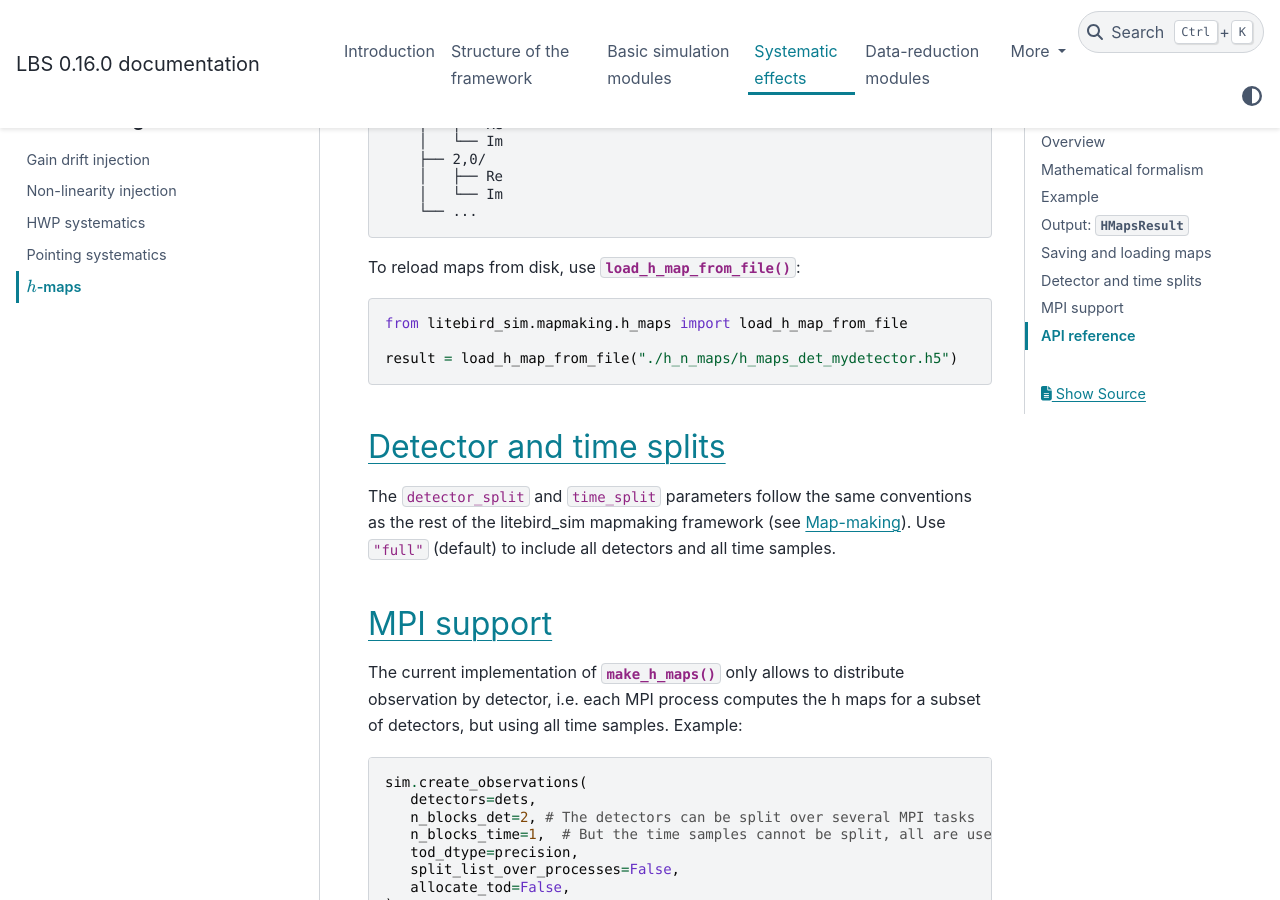
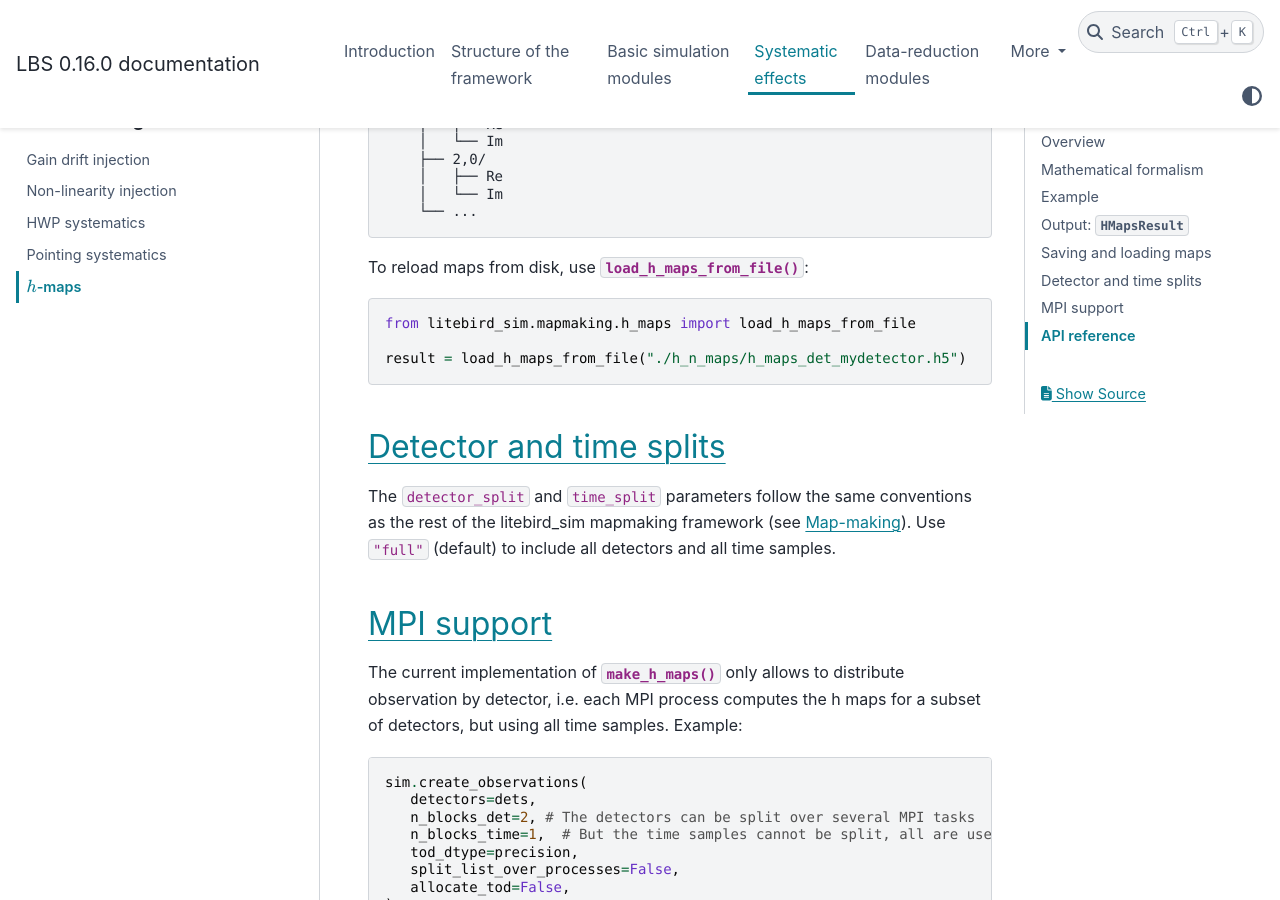
Before and after one commit to litebird/litebird_sim, a Sphinx documentation site: the page built from docs/source/h_maps.rst, in a window 1280 px wide and 900 px high, scrolled down 3784 px. Built offline with Sphinx 7.4.7 and the PyData theme 0.15.4, drawn with Linux system fonts in a browser that asks for light colours.

Commit message:
[ci skip] removed leftover merge conflict marker + missing  renames

```diff
--- a/docs/source/h_maps.rst
+++ b/docs/source/h_maps.rst
@@ -149,11 +149,11 @@
        │   └── Im
        └── ...
 
-To reload maps from disk, use :func:`.load_h_map_from_file`::
+To reload maps from disk, use :func:`.load_h_maps_from_file`::
 
-   from litebird_sim.mapmaking.h_maps import load_h_map_from_file
+   from litebird_sim.mapmaking.h_maps import load_h_maps_from_file
 
-   result = load_h_map_from_file("./h_n_maps/h_maps_det_mydetector.h5")
+   result = load_h_maps_from_file("./h_n_maps/h_maps_det_mydetector.h5")
 
 Detector and time splits
 ------------------------
@@ -202,6 +202,6 @@
 
 .. autofunction:: litebird_sim.mapmaking.h_maps.make_h_maps
 
-.. autofunction:: litebird_sim.mapmaking.h_maps.save_hn_maps
+.. autofunction:: litebird_sim.mapmaking.h_maps.save_h_maps
 
-.. autofunction:: litebird_sim.mapmaking.h_maps.load_h_map_from_file
+.. autofunction:: litebird_sim.mapmaking.h_maps.load_h_maps_from_file
--- a/litebird_sim/__init__.py
+++ b/litebird_sim/__init__.py
@@ -9,7 +9,7 @@
     DestriperParameters,
     DestriperResult,
     ExternalDestriperParameters,
-    load_h_map_from_file,
+    load_h_maps_from_file,
     make_h_maps,
     HMapsResult,
     make_pair_differenced_map,
@@ -367,7 +367,7 @@
     "ExternalDestriperParameters",
     "make_h_maps",
     "HMapsResult",
-    "load_h_map_from_file",
+    "load_h_maps_from_file",
     "make_pair_differenced_map",
     "PairDifferencingResult",
     # simulations.py
```
Also changed, not shown: 2 other files.
